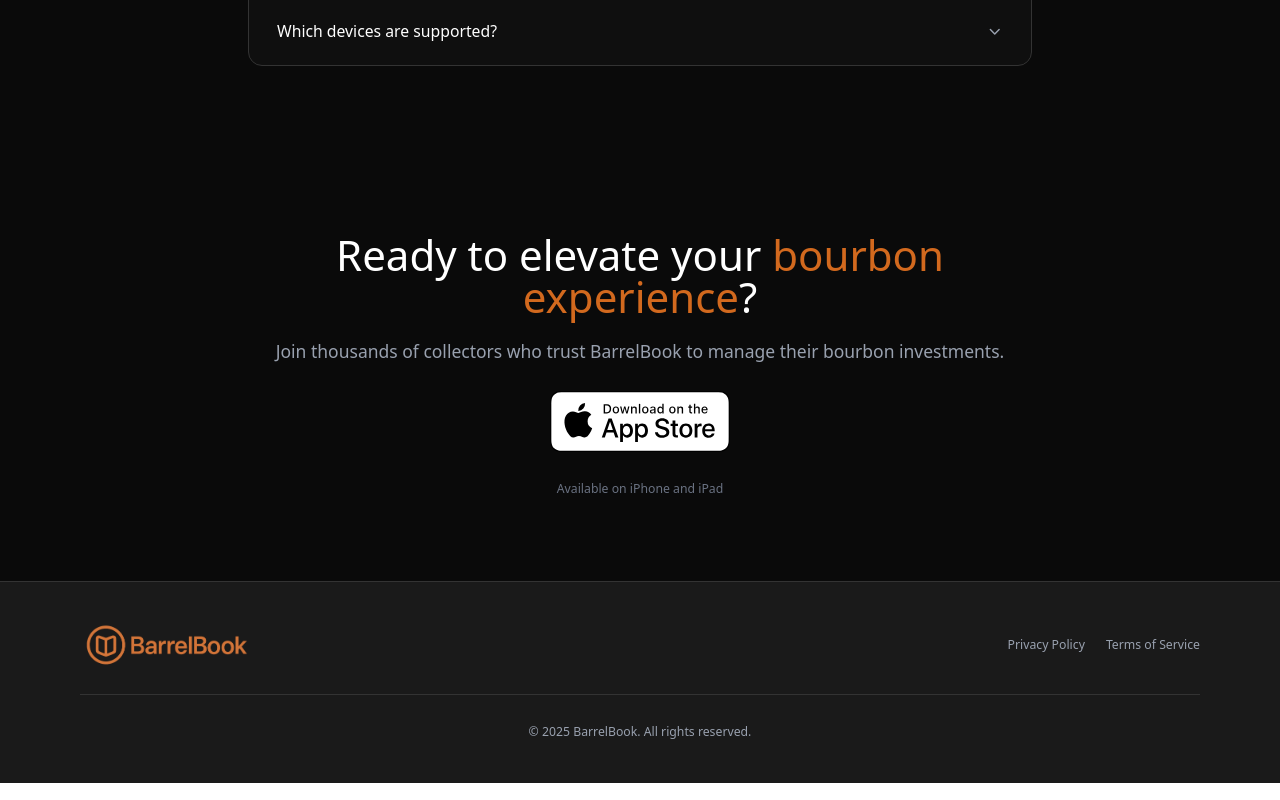
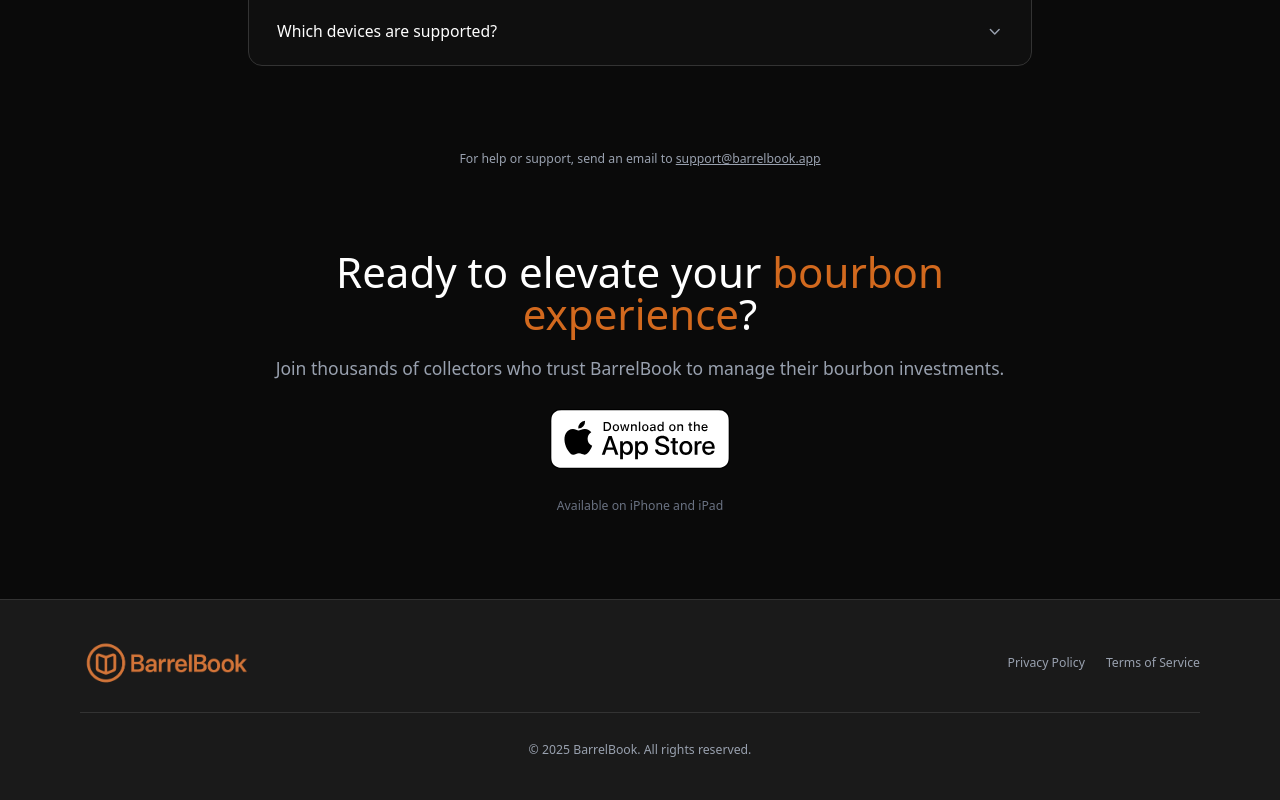
Before and after one commit to Aurelius3000/barrelbook-website, a Next.js app: page / in a window 1280 px wide. Shown: the part 4718-5518 px from the top of the page. Built offline with nearby package versions, Linux system fonts and the light colour scheme.

Commit message:
Add support note with mailto after FAQ

```diff
--- a/src/components/LandingPage.tsx
+++ b/src/components/LandingPage.tsx
@@ -414,6 +414,13 @@
         </div>
       </section>
 
+      {/* Support Note */}
+      <div className="px-4 sm:px-6 lg:px-8">
+        <p className="max-w-4xl mx-auto text-center text-gray-400 text-sm">
+          For help or support, send an email to <a href="mailto:support@barrelbook.app" className="underline hover:text-white">support@barrelbook.app</a>
+        </p>
+      </div>
+
       {/* Download CTA */}
       <section id="download" className="py-24 px-4 sm:px-6 lg:px-8">
         <div className="max-w-4xl mx-auto text-center">
```
